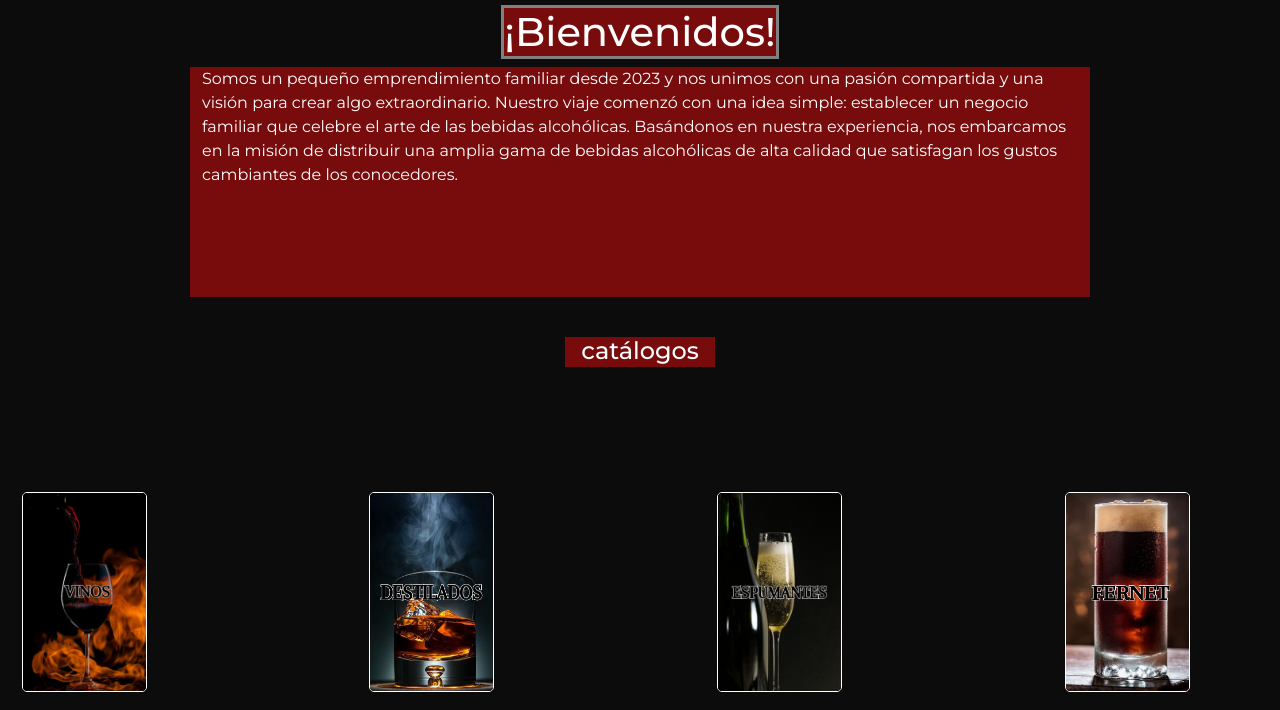
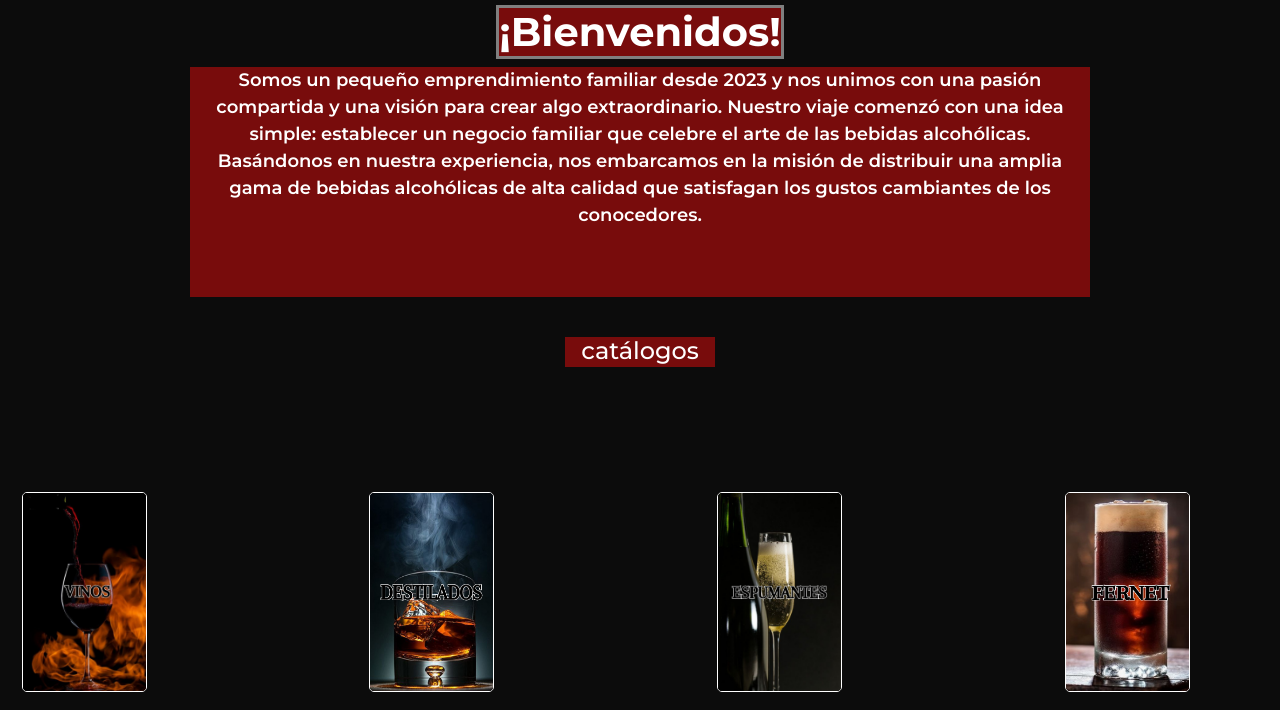
Before and after one commit to joacoov/el-buen-trago, a website: page index.html in a window 1280 px wide. Shown: the part 90-800 px from the top of the page. Drawn offline with Linux system fonts and the light colour scheme.

Commit message:
toque finales

```diff
--- a/SCSS/style.scss
+++ b/SCSS/style.scss
@@ -16,6 +16,7 @@ body{
         border: 3px;
         border-style: solid;
         border-color: grey;
+        font-weight: bolder;
     }
 }
 .contenedor_texto{
@@ -28,6 +29,9 @@ body{
         height: 230px;
         background-color: rgb(120, 12, 12);
         color: white;
+        text-align:center;
+        font-size: large;
+        font-weight: 600;
     }
 }
 
```
Also changed, not shown: css/style.css, 1 other file.
